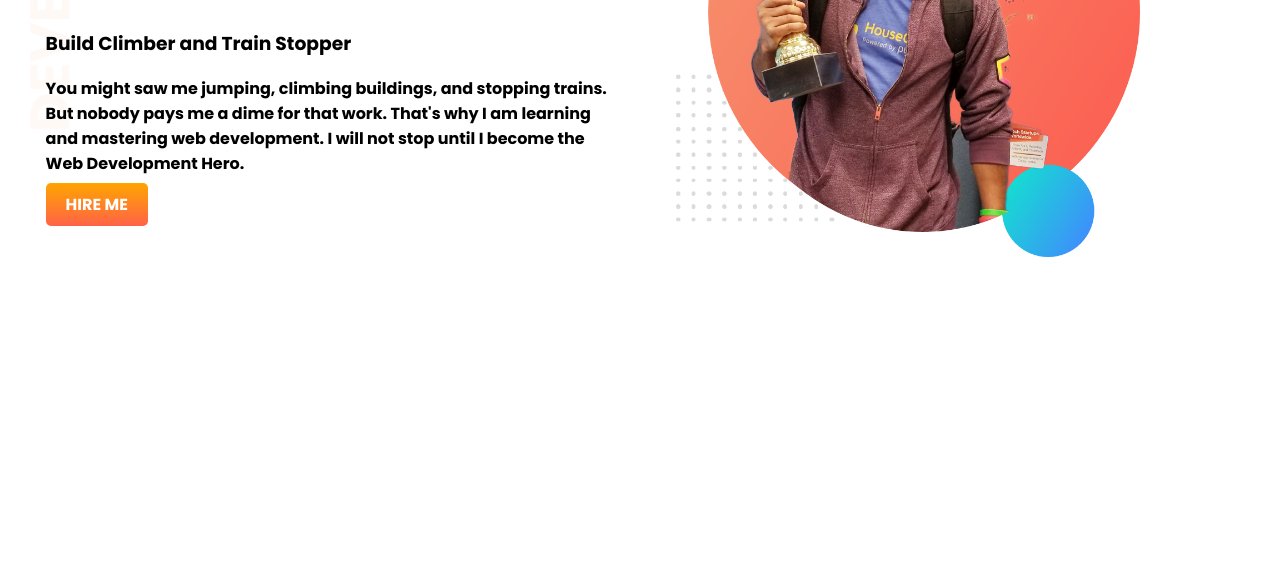
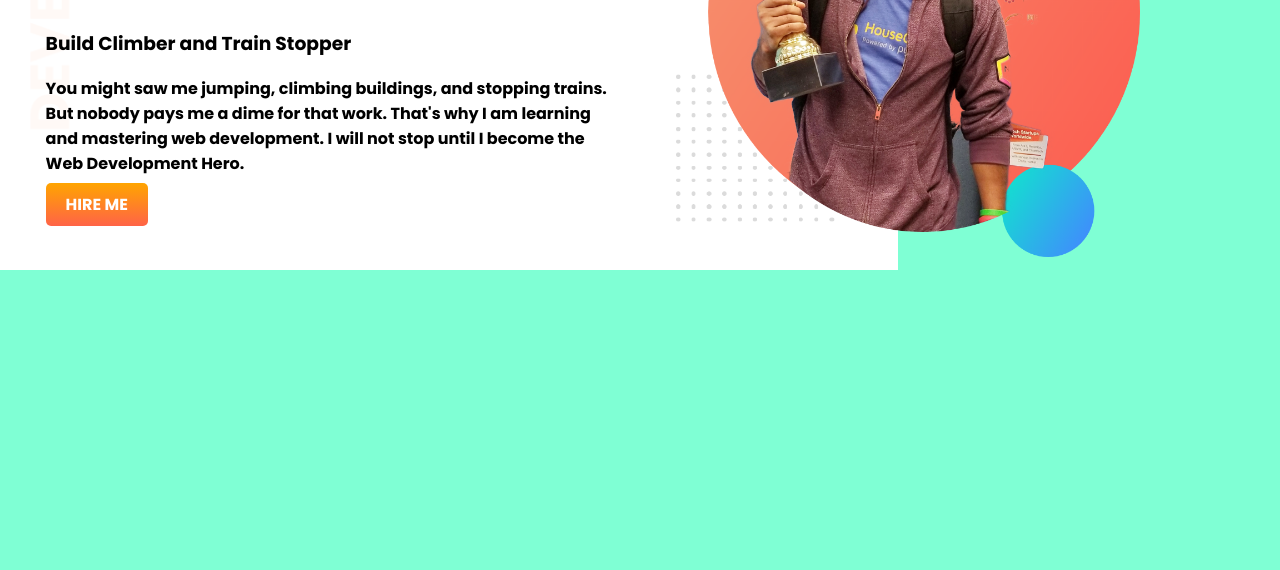
Before and after one commit to jannat962/Fifth-class, a plain HTML site: page index.html in a window 1280 px wide. Shown: the part 230-800 px from the top of the page. Drawn offline with Linux system fonts and the light colour scheme.

Commit message:
third commit

```diff
--- a/index.html
+++ b/index.html
@@ -2,7 +2,7 @@
 <html lang="en">
 <head>
     <meta charset="UTF-8">
-    <meta http-equiv="X-UA-Compatible" content="IE=edge">
+    <meta "" http-equiv="X-UA-Compatible" content="IE=edge">
     <meta name="viewport" content="width=device-width, initial-scale=1.0">
     <title>Document</title>
     <link rel="preconnect" href="https://fonts.googleapis.com">
--- a/style.css
+++ b/style.css
@@ -1,7 +1,7 @@
 body{
     font-family: 'Poppins', sans-serif;
     margin: 0px;
-    /* background-color: aquamarine; */
+    background-color: aquamarine;
 }
 .banner{
     background-image: url(images/top-banner.png);
```
